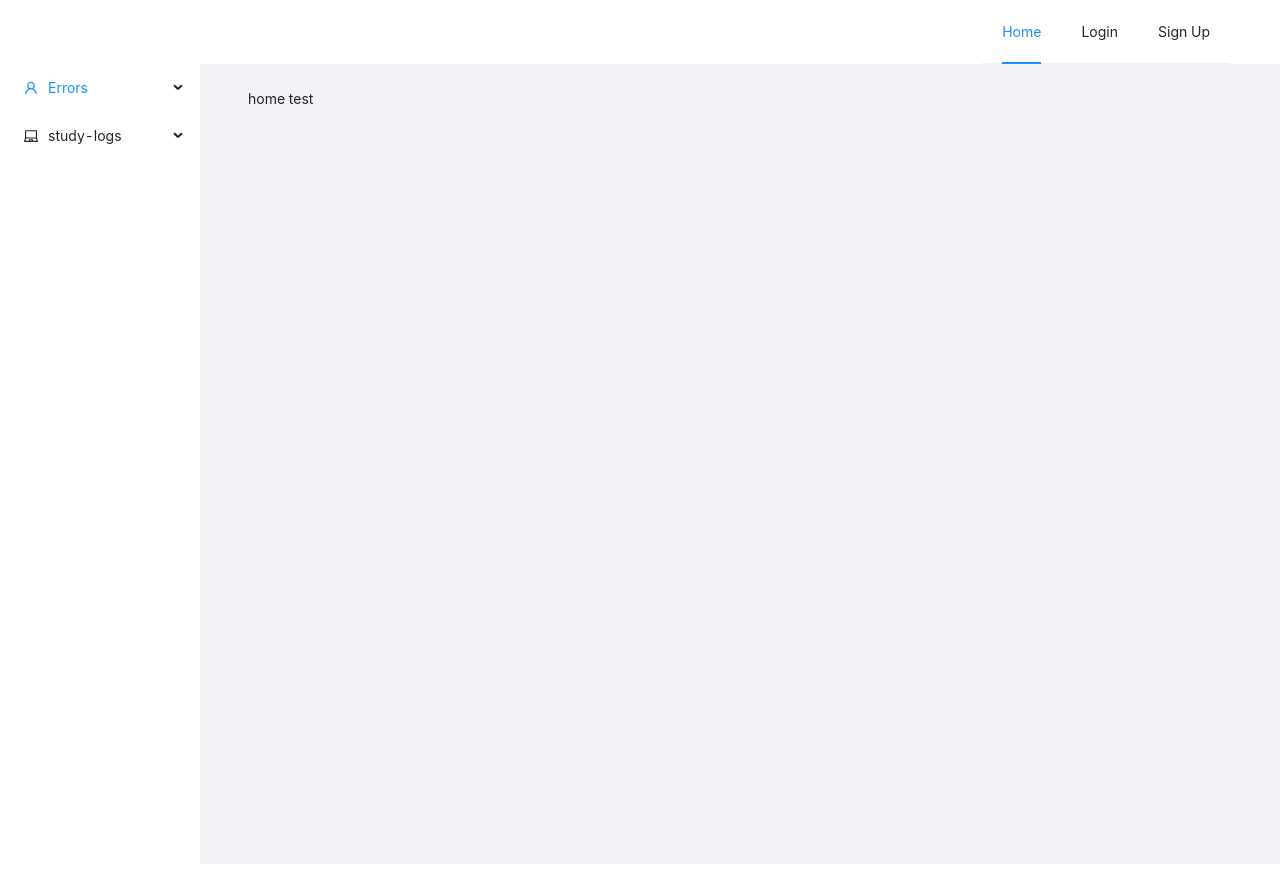
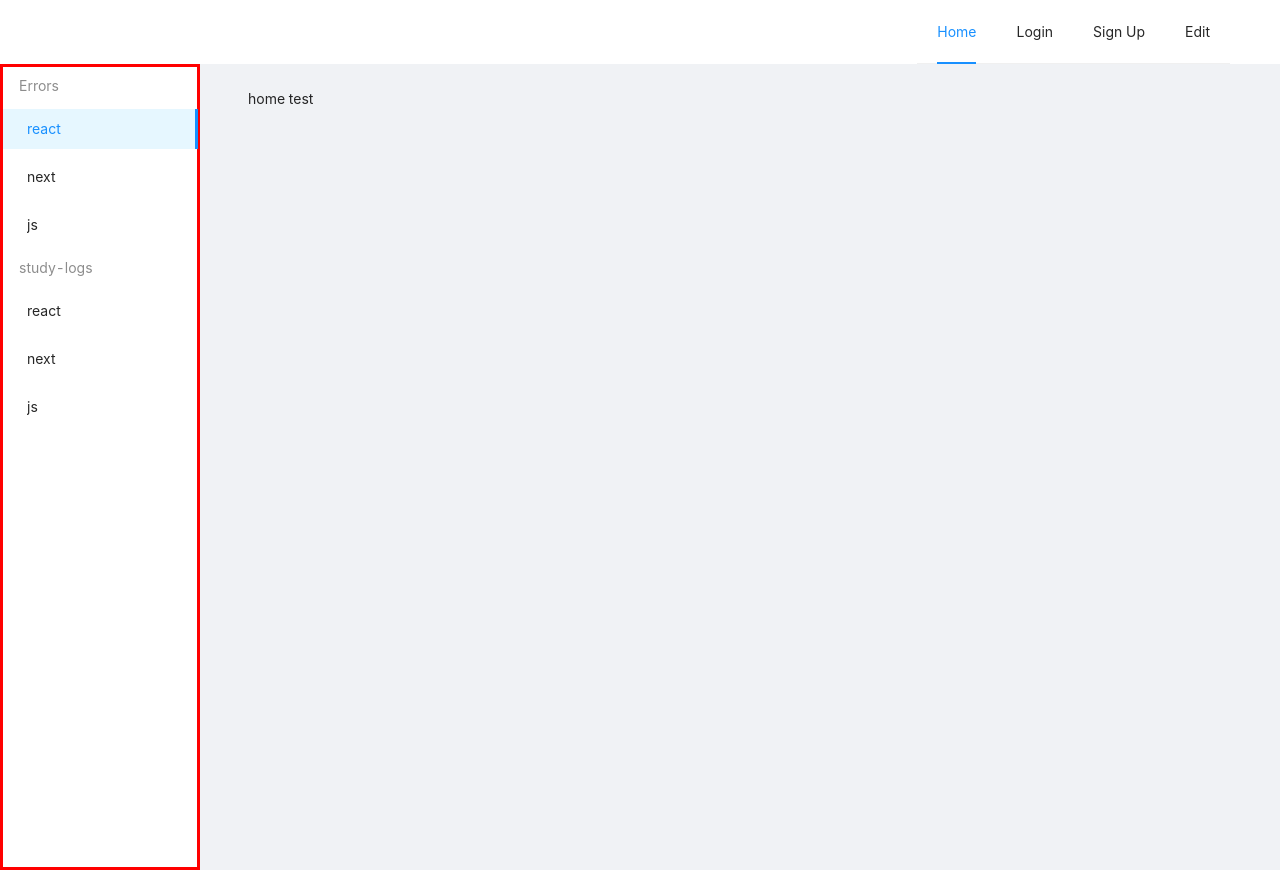
Before and after one commit to rudenick0309/devsner, a Next.js app in the folder front/: page / in a window 1280 px wide. Built offline with nearby package versions, Linux system fonts and the light colour scheme.

Commit message:
Feat: 1. added Link function to 'study-logs', 2. deleted toggle in SubMenu of antd, 3. ejected Edit component to header menu and deleted this in the pages of react, next and js, 4. added 'category' to Edit component

```diff
--- a/front/components/AppLayout.js
+++ b/front/components/AppLayout.js
@@ -39,41 +39,55 @@ const AppLayout = ({children}) => {
 
       <HeaderStyled style={{ backgroundColor:'white'}} >
         <Menu theme="light" mode="horizontal" defaultSelectedKeys={['1']}>
-          <Menu.Item key="1">Home</Menu.Item>
-          <Menu.Item key="2">Login</Menu.Item>
-          <Menu.Item key="3">Sign Up</Menu.Item>
+          <Menu.Item key="1">
+            <Link href={'/'}><a>Home</a></Link>
+          </Menu.Item>
+          <Menu.Item key="2">
+            <Link href={'/login'}><a>Login</a></Link>
+          </Menu.Item>
+          <Menu.Item key="3">
+            <Link href={'/signup'}><a>Sign Up</a></Link>
+          </Menu.Item>
+          <Menu.Item key="7">
+            <Link href={'/edit'}><a>Edit</a></Link>
+          </Menu.Item>
+
         </Menu>
       </HeaderStyled>
 
       <Layout>
-        <Sider width={200} >
+
+        <Sider width={200} collapsible={false} style={{border: '3px solid red'}}>
           <Menu
             mode="inline"
             defaultSelectedKeys={['1']}
             defaultOpenKeys={['Errors']}
             style={{ height: '100vh', borderRight: 0 }}
           >
-            <Menu.SubMenu key="sub1" icon={<UserOutlined />} title="Errors">
+
+
+            <Menu.ItemGroup key="sub1" title="Errors" >
               <Menu.Item key="1">
                 <Link href={'/errors/react'}><a>react</a></Link>
               </Menu.Item>
-              <Menu.Item key="2">next</Menu.Item>
-              <Menu.Item key="3">js</Menu.Item>
+              <Menu.Item key="2">
+                <Link href={'/errors/next'}><a>next</a></Link>
+              </Menu.Item>
+              <Menu.Item key="3">
+                <Link href={'/errors/js'}><a>js</a></Link>
+              </Menu.Item>
+            </Menu.ItemGroup>
 
-            </Menu.SubMenu>
-            <Menu.SubMenu key="sub2" icon={<LaptopOutlined />} title="study-logs">
+            <Menu.ItemGroup key="sub2"  title="study-logs">
               <Menu.Item key="5">react</Menu.Item>
               <Menu.Item key="6">next</Menu.Item>
               <Menu.Item key="7">js</Menu.Item>
-            </Menu.SubMenu>
+            </Menu.ItemGroup>
 
-
-
-            {/*<Error />*/}
           </Menu>
         </Sider>
 
-        <Layout style={{ padding: '0 24px 24px' }}>
+        <Layout style={{ padding: '0 24px 24px', }}>
           <Content
             className="site-layout-background"
             style={{
@@ -85,6 +99,7 @@ const AppLayout = ({children}) => {
             {children}
           </Content>
         </Layout>
+
       </Layout>
 
     </Layout>
```
